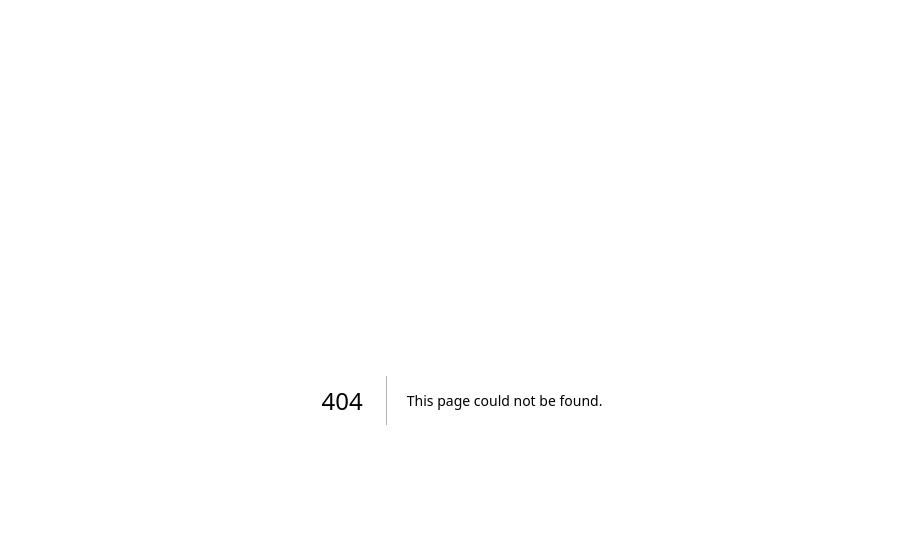
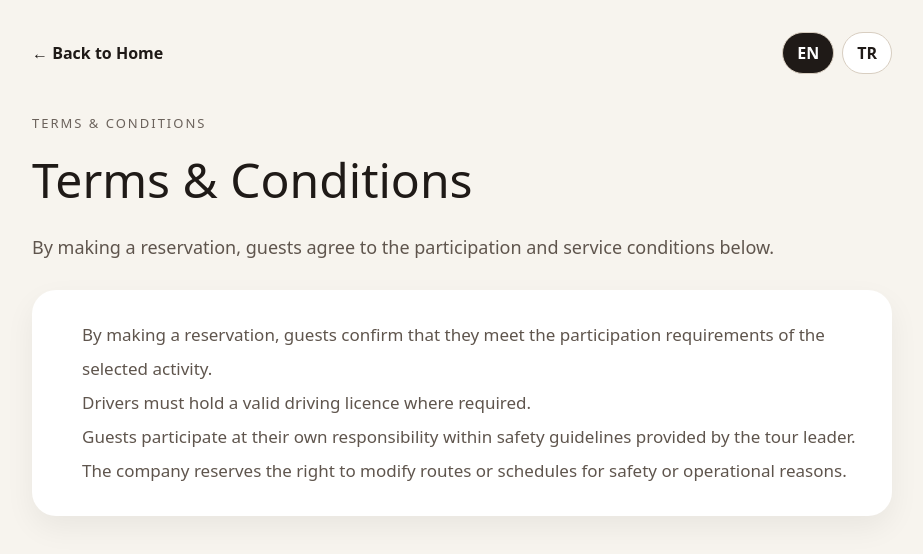
Before and after one commit to comendrive-a11y/comendrive-a11y, a Next.js app: page /terms in a window 1280 px wide. Before the commit this address had no page. Shown: the top 554 px of the page, without its empty margins (178-1101 px from the left). Built offline with nearby package versions, Linux system fonts and the light colour scheme.

Commit message:
Create page.tsx

```diff
--- /dev/null
+++ b/app/terms/page.tsx
@@ -0,0 +1,111 @@
+"use client";
+
+import React from "react";
+import Link from "next/link";
+
+export default function TermsPage() {
+  const [lang, setLang] = React.useState<"en" | "tr">("en");
+  const isEn = lang === "en";
+
+  const t = {
+    back: isEn ? "← Back to Home" : "← Ana Sayfaya Dön",
+    top: isEn ? "TERMS & CONDITIONS" : "KULLANIM ŞARTLARI",
+    title: isEn ? "Terms & Conditions" : "Kullanım Şartları",
+    intro: isEn
+      ? "By making a reservation, guests agree to the participation and service conditions below."
+      : "Rezervasyon yapan misafirler aşağıdaki katılım ve hizmet koşullarını kabul etmiş sayılır.",
+
+    items: isEn
+      ? [
+          "By making a reservation, guests confirm that they meet the participation requirements of the selected activity.",
+          "Drivers must hold a valid driving licence where required.",
+          "Guests participate at their own responsibility within safety guidelines provided by the tour leader.",
+          "The company reserves the right to modify routes or schedules for safety or operational reasons.",
+        ]
+      : [
+          "Rezervasyon yapan misafirler seçtikleri aktivitenin katılım şartlarını kabul etmiş sayılır.",
+          "Gerekli olan aktivitelerde sürücüler geçerli bir ehliyete sahip olmalıdır.",
+          "Misafirler rehber tarafından belirtilen güvenlik kurallarına uymakla yükümlüdür.",
+          "Şirket güvenlik veya operasyonel nedenlerle rota ve programda değişiklik yapma hakkını saklı tutar.",
+        ],
+  };
+
+  return (
+    <main style={{ background: "#f7f4ee", minHeight: "100vh", color: "#1f1a17" }}>
+      <section style={{ padding: "32px 20px 80px", maxWidth: "900px", margin: "0 auto" }}>
+        <div
+          style={{
+            display: "flex",
+            justifyContent: "space-between",
+            gap: "12px",
+            alignItems: "center",
+            flexWrap: "wrap",
+            marginBottom: "40px",
+          }}
+        >
+          <Link href="/" style={{ textDecoration: "none", color: "#1f1a17", fontWeight: 600 }}>
+            {t.back}
+          </Link>
+
+          <div style={{ display: "flex", gap: "8px" }}>
+            <button
+              onClick={() => setLang("en")}
+              style={{
+                background: isEn ? "#1f1a17" : "#fff",
+                color: isEn ? "#fff" : "#1f1a17",
+                border: "1px solid #d8cec1",
+                padding: "8px 14px",
+                borderRadius: "999px",
+                cursor: "pointer",
+                fontWeight: 600,
+              }}
+            >
+              EN
+            </button>
+            <button
+              onClick={() => setLang("tr")}
+              style={{
+                background: !isEn ? "#1f1a17" : "#fff",
+                color: !isEn ? "#fff" : "#1f1a17",
+                border: "1px solid #d8cec1",
+                padding: "8px 14px",
+                borderRadius: "999px",
+                cursor: "pointer",
+                fontWeight: 600,
+              }}
+            >
+              TR
+            </button>
+          </div>
+        </div>
+
+        <p style={{ fontSize: "13px", letterSpacing: "2px", color: "#6b625b", marginBottom: "10px" }}>
+          {t.top}
+        </p>
+
+        <h1 style={{ fontSize: "clamp(32px, 6vw, 48px)", marginBottom: "16px" }}>
+          {t.title}
+        </h1>
+
+        <p style={{ fontSize: "18px", lineHeight: 1.7, color: "#5f554d", marginBottom: "28px" }}>
+          {t.intro}
+        </p>
+
+        <div
+          style={{
+            background: "#fff",
+            borderRadius: "24px",
+            padding: "28px",
+            boxShadow: "0 12px 30px rgba(0,0,0,0.06)",
+          }}
+        >
+          <ul style={{ margin: 0, paddingLeft: "22px", lineHeight: 2, color: "#5f554d", fontSize: "17px" }}>
+            {t.items.map((item) => (
+              <li key={item}>{item}</li>
+            ))}
+          </ul>
+        </div>
+      </section>
+    </main>
+  );
+}
```
